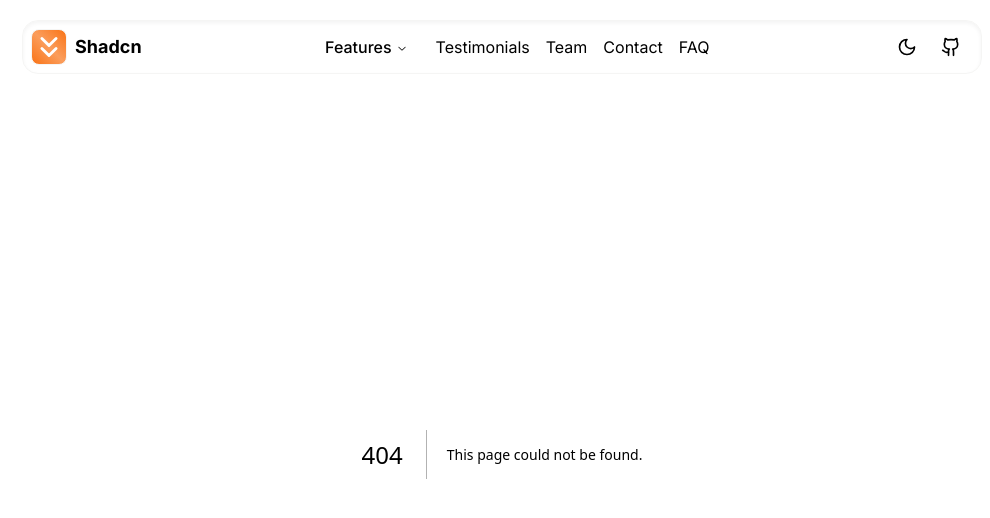
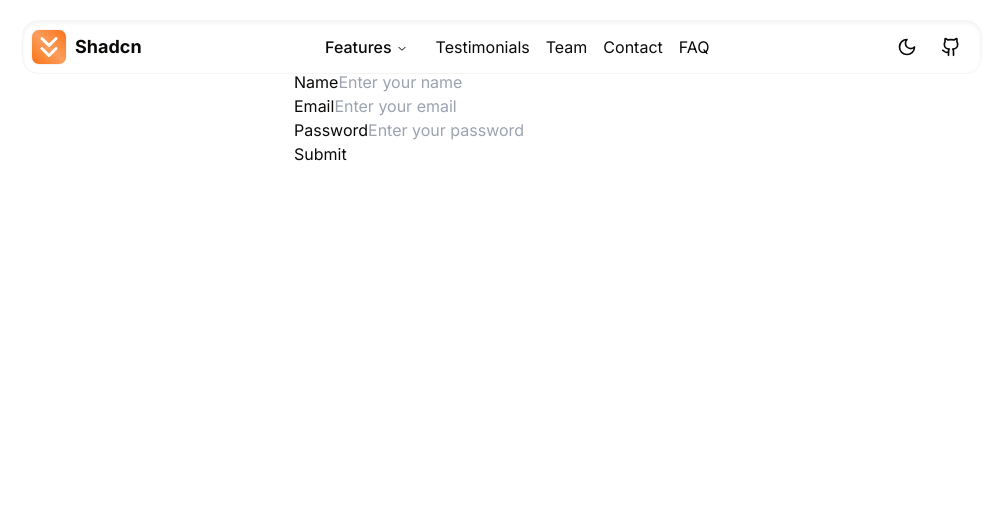
Before and after one commit to JasonYapzx/reputify, a Next.js app: page /user in a window 1280 px wide. Before the commit this address had no page. Shown: the top 518 px of the page, without its empty margins (138-1128 px from the left). Built offline with nearby package versions, Linux system fonts and the light colour scheme.

Commit message:
feat: Creates the user page.

```diff
--- /dev/null
+++ b/src/app/user/page.tsx
@@ -0,0 +1,106 @@
+"use client"; // Indicates this component is a client component
+
+import React, { useState } from 'react';
+
+// Define types for form data and errors
+interface FormData {
+  name: string;
+  email: string;
+  password: string;
+}
+
+interface FormErrors {
+  name?: string;
+  email?: string;
+  password?: string;
+}
+
+const SimpleForm: React.FC = () => {
+  const [formData, setFormData] = useState<FormData>({
+    name: '',
+    email: '',
+    password: '',
+  });
+
+  const [errors, setErrors] = useState<FormErrors>({});
+
+  const handleChange = (e: React.ChangeEvent<HTMLInputElement>) => {
+    const { name, value } = e.target;
+    setFormData((prevData) => ({
+      ...prevData,
+      [name]: value,
+    }));
+  };
+
+  const validate = (): FormErrors => {
+    const newErrors: FormErrors = {};
+    if (!formData.name) newErrors.name = 'Name is required';
+    if (!formData.email) {
+      newErrors.email = 'Email is required';
+    } else if (!/\S+@\S+\.\S+/.test(formData.email)) {
+      newErrors.email = 'Email is invalid';
+    }
+    if (!formData.password) newErrors.password = 'Password is required';
+    return newErrors;
+  };
+
+  const handleSubmit = (e: React.FormEvent<HTMLFormElement>) => {
+    e.preventDefault();
+    const validationErrors = validate();
+    if (Object.keys(validationErrors).length === 0) {
+      console.log('Form Data: ', formData);
+      // Reset form
+      setFormData({ name: '', email: '', password: '' });
+      setErrors({});
+    } else {
+      setErrors(validationErrors);
+    }
+  };
+
+  return (
+    <form onSubmit={handleSubmit} className="p-4 w-full max-w-md mx-auto">
+      <div>
+        <label htmlFor="name">Name</label>
+        <input
+          type="text"
+          id="name"
+          name="name"
+          value={formData.name}
+          onChange={handleChange}
+          placeholder="Enter your name"
+        />
+        {errors.name && <span style={{ color: 'red' }}>{errors.name}</span>}
+      </div>
+
+      <div>
+        <label htmlFor="email">Email</label>
+        <input
+          type="email"
+          id="email"
+          name="email"
+          value={formData.email}
+          onChange={handleChange}
+          placeholder="Enter your email"
+        />
+        {errors.email && <span style={{ color: 'red' }}>{errors.email}</span>}
+      </div>
+
+      <div>
+        <label htmlFor="password">Password</label>
+        <input
+          type="password"
+          id="password"
+          name="password"
+          value={formData.password}
+          onChange={handleChange}
+          placeholder="Enter your password"
+        />
+        {errors.password && <span style={{ color: 'red' }}>{errors.password}</span>}
+      </div>
+
+      <button type="submit">Submit</button>
+    </form>
+  );
+};
+
+export default SimpleForm;
```
